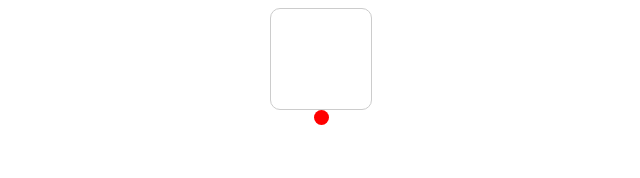
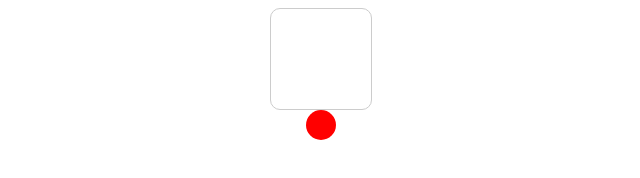
Before and after one commit to KaraChicken/Font_end, a plain HTML site: page index.html in a window 1280 px wide. Shown: the full height of the page, 319-959 px from the left. Drawn offline with Linux system fonts and the light colour scheme.

Commit message:
CSS再增加

```diff
--- a/index.html
+++ b/index.html
@@ -18,11 +18,18 @@
             justify-content: center;
         }
         .p1{
+            width: 30px;
+            height: 30px;
+            border-radius: 50%;
+            background-color: red;
+            margin: auto;
+        }
+        .p2 {
             width: 15px;
             height: 15px;
             border-radius: 50%;
-            background-color: red;
-            margin: auto;
+            background-color: black;
+
         }
     </style>
 </head>
```
